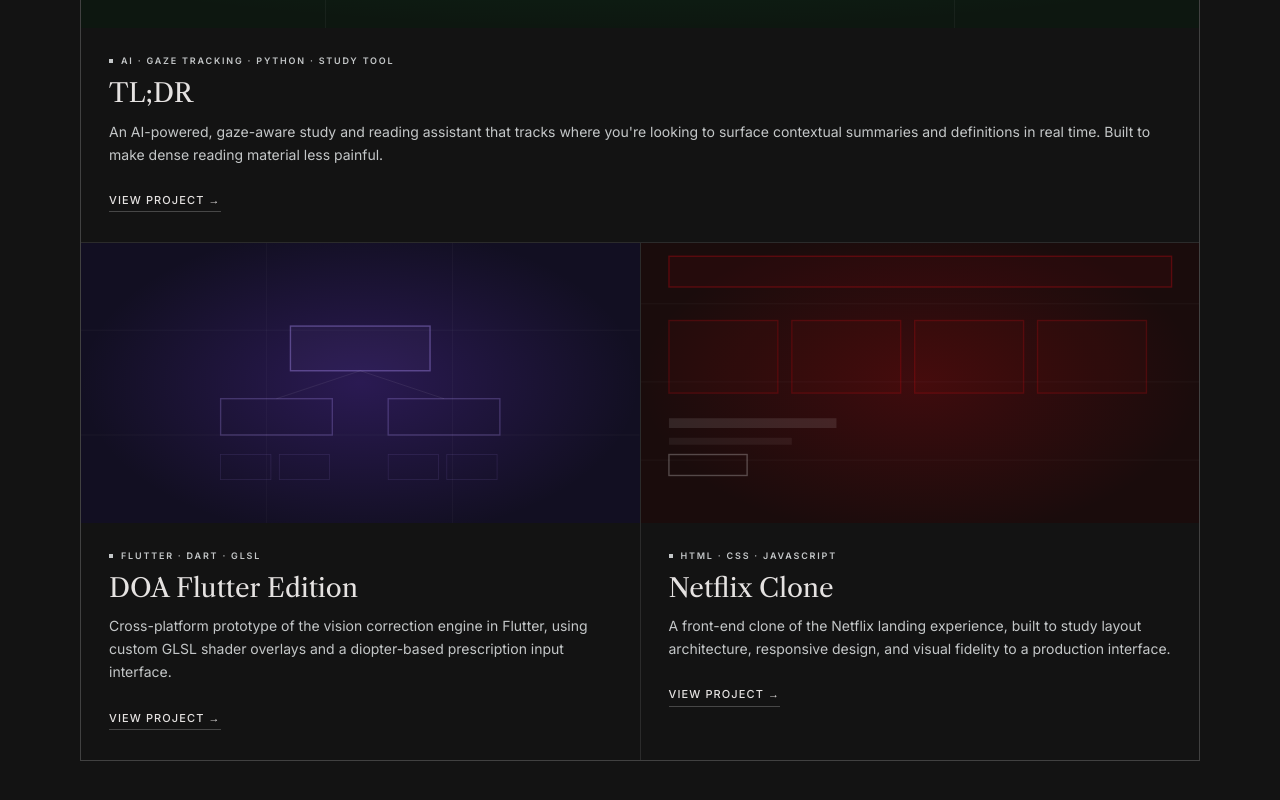
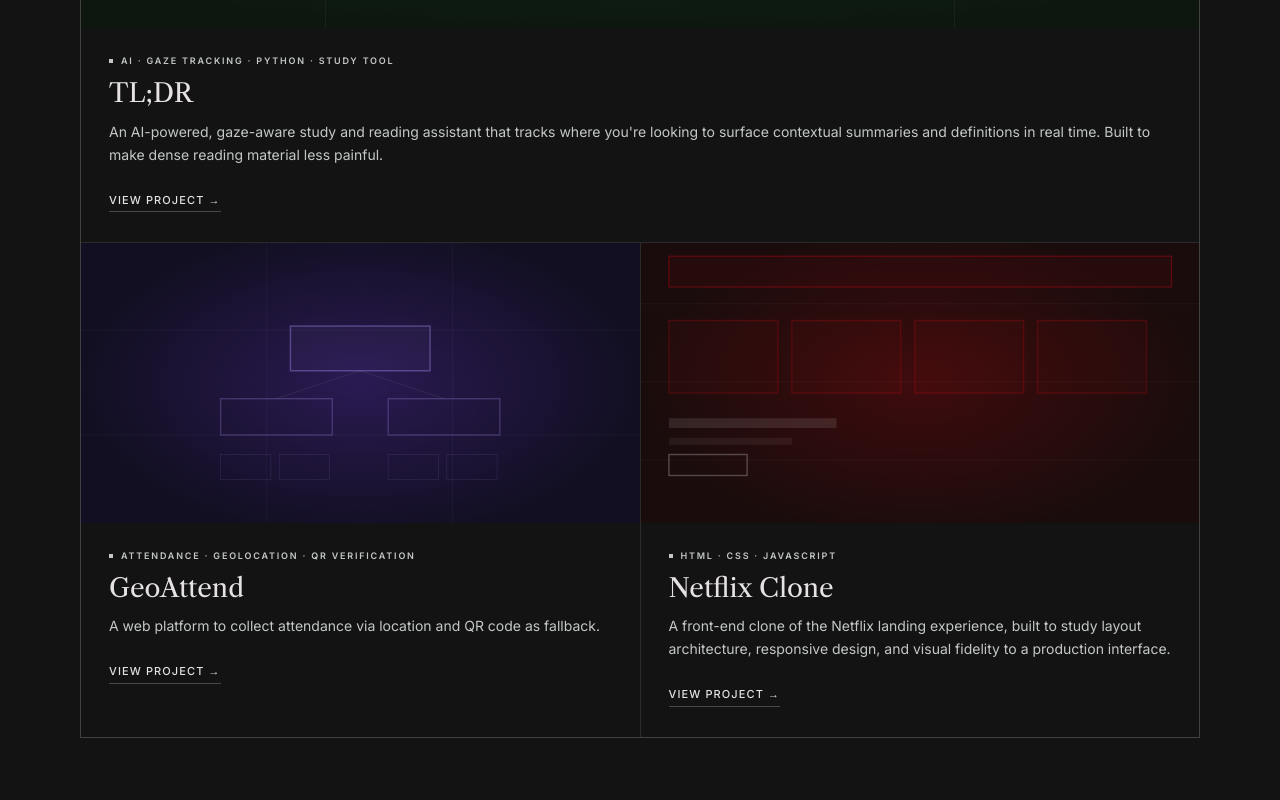
Before and after one commit to Cjayy77/cj-portfolio, a website: page index.html in a window 1280 px wide. Shown: the part 2783-3583 px from the top of the page. Drawn offline with nearby package versions, Linux system fonts and the light colour scheme.

```diff
--- a/index.html
+++ b/index.html
@@ -240,6 +240,7 @@
       <span class="chip">Flutter</span>
       <span class="chip">Electron</span>
       <span class="chip">React</span>
+      <span class="chip">Node</span>
       <span class="chip">WebGL2</span>
       <span class="chip">GLSL Shaders</span>
       <span class="chip">JavaScript</span>
@@ -296,7 +297,7 @@
         <p class="proj-tag">Electron · WebGL2 · Vision Tech</p>
         <h3 class="proj-title">Device Optical Aid (DOA)</h3>
         <p class="proj-desc">A real-time vision correction desktop app that pre-distorts screen pixels using the user's ocular Point Spread Function. Built with Electron, WebGL2 fragment shaders, and Zernike polynomial PSF modeling for myopia, astigmatism, and presbyopia.</p>
-        <a href="#" class="proj-link">View Project →</a>
+        <a href="https://deviceopticalaid.com" class="proj-link">View Project →</a>
       </div>
     </div>
 
@@ -361,11 +362,11 @@
         <p class="proj-tag">AI · Gaze Tracking · Python · Study Tool</p>
         <h3 class="proj-title">TL;DR</h3>
         <p class="proj-desc">An AI-powered, gaze-aware study and reading assistant that tracks where you're looking to surface contextual summaries and definitions in real time. Built to make dense reading material less painful.</p>
-        <a href="#" class="proj-link">View Project →</a>
+        <a href="https://github.com/Cjayy77/TL-DR" class="proj-link">View Project →</a>
       </div>
     </div>
 
-    <!-- DOA Flutter -->
+    <!-- GeoAttend -->
     <div class="proj-card reveal">
       <div class="proj-img" style="background:#120f22">
         <div class="proj-img-inner">
@@ -394,10 +395,10 @@
         </div>
       </div>
       <div class="proj-meta">
-        <p class="proj-tag">Flutter · Dart · GLSL</p>
-        <h3 class="proj-title">DOA Flutter Edition</h3>
-        <p class="proj-desc">Cross-platform prototype of the vision correction engine in Flutter, using custom GLSL shader overlays and a diopter-based prescription input interface.</p>
-        <a href="#" class="proj-link">View Project →</a>
+        <p class="proj-tag">Attendance · Geolocation · QR Verification</p>
+        <h3 class="proj-title">GeoAttend</h3>
+        <p class="proj-desc">A web platform to collect attendance via location and QR code as fallback.</p>
+        <a href="https://github.com/Cjayy77/GeoAttend" class="proj-link">View Project →</a>
       </div>
     </div>
 
```
